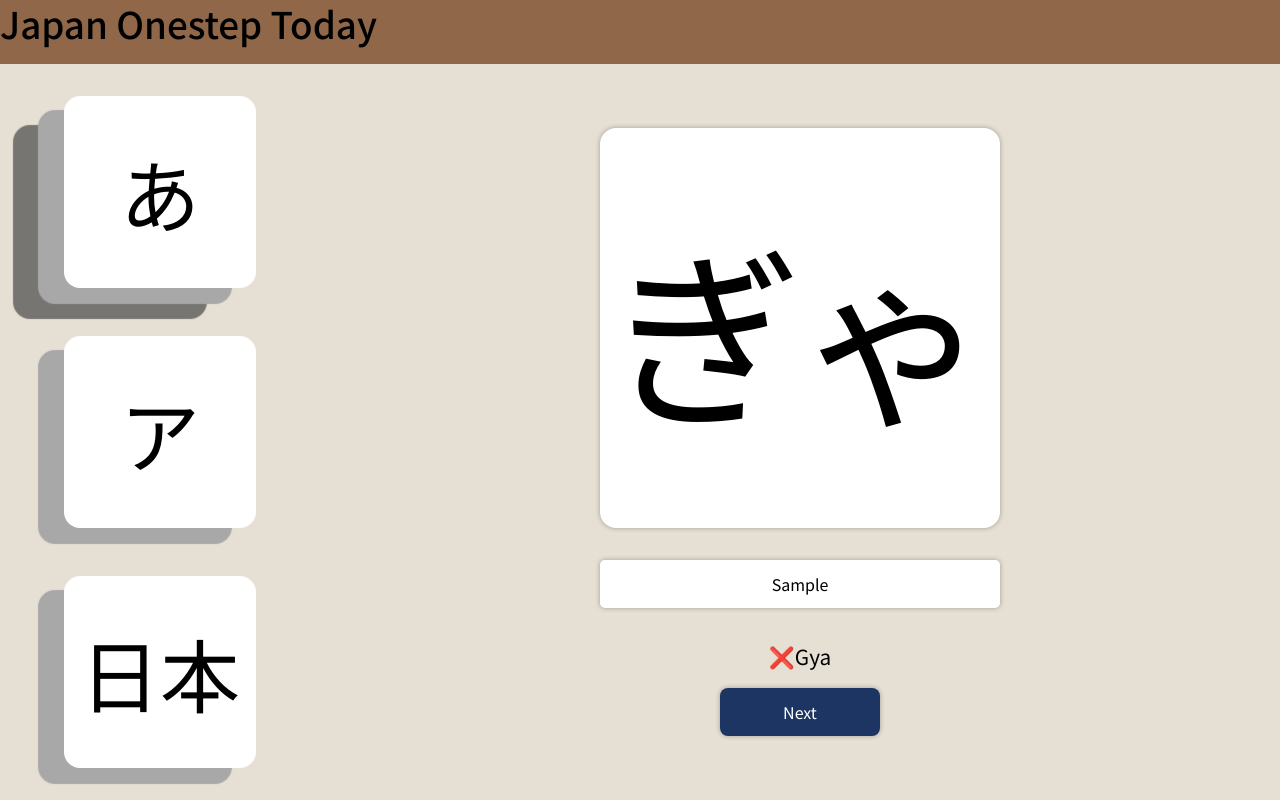
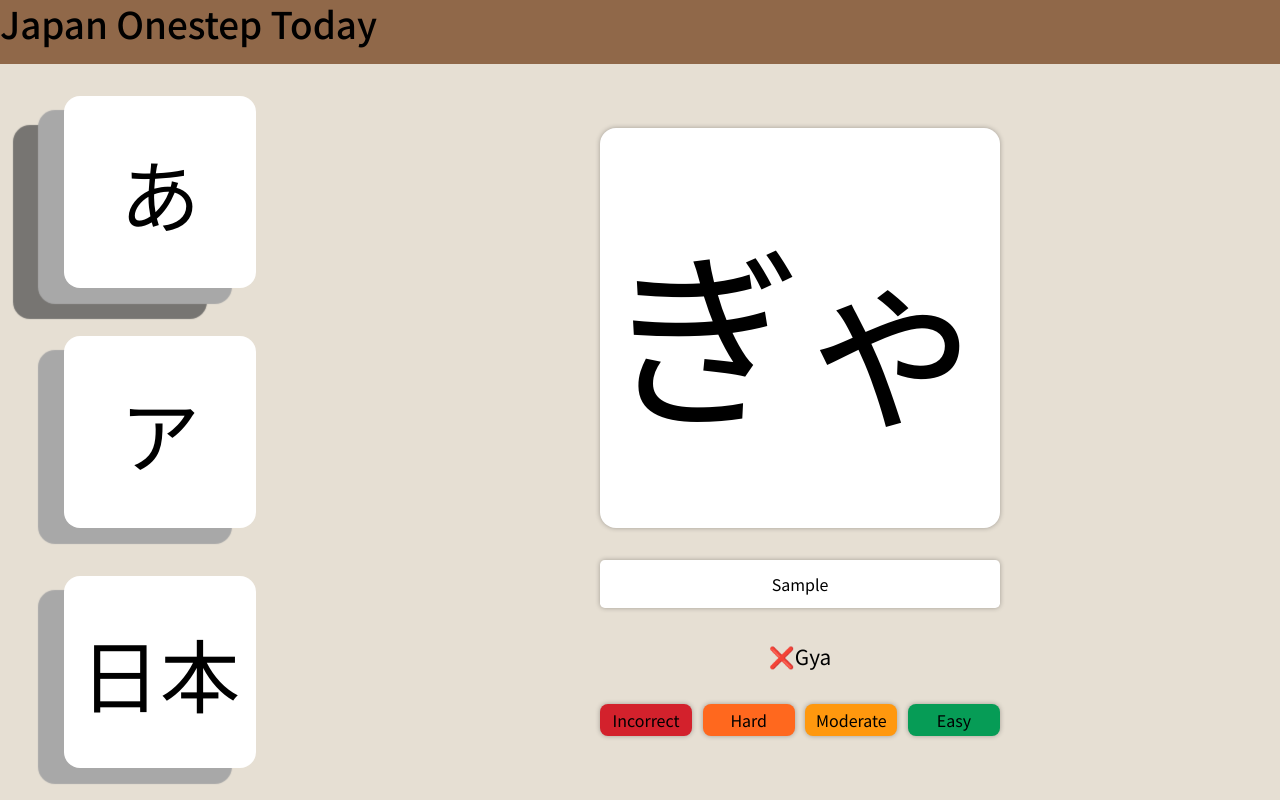
Before and after one commit to lauraschoerken/japan-one-step, a React (Vite) app: page / in a window 1280 px wide. Both pictures are taken after typing "Sample" into the empty fields and a click on the button "Submit". Built offline with nearby package versions, Linux system fonts and the light colour scheme.

Commit message:
feat: checks for when romanji is a []

```diff
--- a/src/components/Card/components/CardComponent.tsx
+++ b/src/components/Card/components/CardComponent.tsx
@@ -1,7 +1,7 @@
 import { Card } from 'models/Deck'
-// import CardButton from './CardButton'
+import CardButton from './CardButton'
 import './CardComponent.scss'
-// import { difficulties } from 'utils/difficulties'
+import { difficulties } from 'utils/difficulties'
 import * as Yup from 'yup'
 import { useFormik } from 'formik'
 import { useTranslation } from 'react-i18next'
@@ -21,12 +21,25 @@ const CardComponent: React.FC<Props> = (props) => {
 	const [guessedValue, setGuessedValue] = useState('')
 	const [card, setCard] = useState(currentCard)
 	const { t } = useTranslation()
-	const showValue = card.reverse
+
+	let showValue
+	let guessValue
+
+	if (typeof card.romanji_value === 'string') {
+		showValue = card.reverse
 			? card.romanji_value.trim().toLowerCase()
 			: card.japanese_value.trim().toLowerCase()
-	const guessValue = card.reverse
+		guessValue = card.reverse
 			? card.japanese_value.trim().toLowerCase()
 			: card.romanji_value.trim().toLowerCase()
+	} else {
+		showValue = card.reverse
+			? card.romanji_value.join(' / ')
+			: card.japanese_value.trim().toLowerCase()
+		guessValue = card.reverse
+			? card.japanese_value.trim().toLowerCase()
+			: card.romanji_value.join(' / ')
+	}
 
 	useEffect(() => {
 		setCard(currentCard)
@@ -70,33 +83,36 @@ const CardComponent: React.FC<Props> = (props) => {
 				autoFocus
 				type='text'
 				value={formik.values.guess_value}
-				onChange={(e) => formik.setFieldValue('guess_value', e.currentTarget.value)}
+				onChange={(e) => {
+					formik.setFieldValue('guess_value', e.currentTarget.value)
+				}}
 				onKeyDown={handleKeyPress}
 			/>
-			{/* TODO: COMMENTED FOR MVP RELEASE */}
 			{guessedValue ? (
-				// <React.Fragment>
-				// 	<div className='guessed-value'>
-				// 		<p>
-				// 			{guessedValue === guessValue ? '✅' : '❌'}
-				// 			{guessValue}
-				// 		</p>
-				// 	</div>
-				// 	<div className='buttons'>
-				// 		{difficulties.map((difficulty, index) => (
-				// 			<CardButton difficulty={difficulty} key={index} onValidate={onValidate} />
-				// 		))}
-				// 	</div>
-				// </React.Fragment>
-				<div className='guessed-value' style={{ flexDirection: 'column' }}>
+				<React.Fragment>
+					<div className='guessed-value'>
+						{!guessValue.includes('/') ? (
 							<p>
 								{guessedValue === guessValue ? '✅' : '❌'}
 								{guessValue}
 							</p>
-					<button className='submit' type='submit' onClick={onValidate}>
-						Next
-					</button>
+						) : (
+							<p>
+								{guessValue.split(' / ').map((part, index) => (
+									<span key={index}>
+										{part === guessedValue ? '✅' : '❌'}
+										{part}
+									</span>
+								))}
+							</p>
+						)}
 					</div>
+					<div className='buttons'>
+						{difficulties.map((difficulty, index) => (
+							<CardButton difficulty={difficulty} key={index} onValidate={onValidate} />
+						))}
+					</div>
+				</React.Fragment>
 			) : (
 				<div className='guessed-value'>
 					<button className='submit' type='submit' onClick={() => formik.handleSubmit()}>
```
Lines whose indentation alone changed are shown as unchanged.
